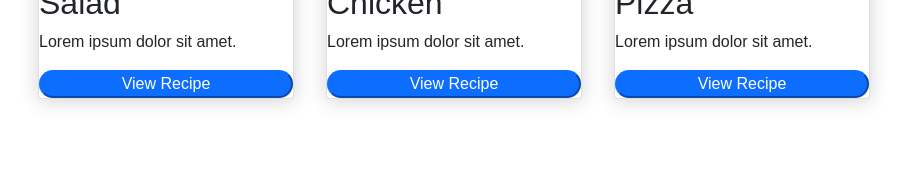
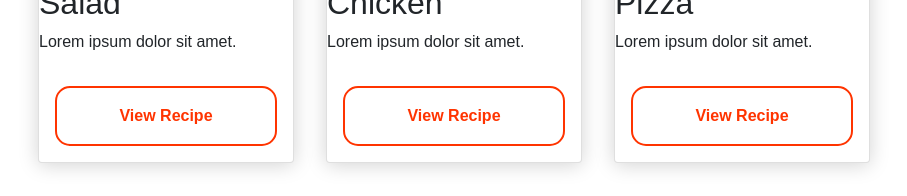
Before and after one commit to Asad-Ahmed-Yusuf/Foodie-, a React (Create React App) app: page / in a window 1280 px wide. Shown: the part 225-421 px from the top of the page, without its empty margins (186-1093 px from the left). Built offline with nearby package versions, Linux system fonts and the light colour scheme.

Commit message:
card button.

```diff
--- a/src/components/StyleSheet/Stylesheet.css
+++ b/src/components/StyleSheet/Stylesheet.css
@@ -157,20 +157,29 @@ a:hover {
   object-fit: cover;
 }
 
-.card .card__button {
-  border-radius: 30px;
-  margin-top: 0;
-  margin-bottom: 0%;
-  padding: 0;
-}
-
 .container {
   display: grid;
   grid-template-columns: repeat(auto-fit, minmax(12rem, 16rem));
   gap: 2rem;
   justify-content: center;
 }
+.card__btn {
+  padding: 1rem;
+  font-family: inherit;
+  font-weight: bold;
+  font-size: 1rem;
+  margin: 1rem;
+  border: 2px solid var(--color-accent);
+  background-color: transparent;
+  color: var(--color-accent);
+  border-radius: 15px;
+  transition: color 200ms ease-in;
+}
+.card:hover {
+  transform: scale(1.07);
+}
 
-.card:hover {
-  transform: scale(1.17);
+.card:hover .card__btn {
+  background: rgb(245, 67, 67);
+  color: white;
 }
--- a/src/components/card.jsx
+++ b/src/components/card.jsx
@@ -14,7 +14,7 @@ import sour from './images/sour.jpg'
                             <h2 className='card__tittle'>Salad</h2>
                             <p className='card__discription'>Lorem ipsum dolor sit amet.</p>
                             </div>
-                            <button className='card__button btn-primary'>View Recipe</button>
+                            <button className='card__btn'>View Recipe</button>
                     </div>
                     <div className="card">
                         <div className="card__body">
@@ -22,7 +22,7 @@ import sour from './images/sour.jpg'
                             <h2 className='card__tittle'>Chicken</h2>
                             <p className='card__discription'>Lorem ipsum dolor sit amet.</p>
                             </div>
-                            <button className='card__button btn-primary'>View Recipe</button>
+                            <button className='card__btn'>View Recipe</button>
                     </div>
                     <div className="card">
                         <div className="card__body">
@@ -30,7 +30,7 @@ import sour from './images/sour.jpg'
                             <h2 className='card__tittle'>Pizza</h2>
                             <p className='card__discription'>Lorem ipsum dolor sit amet.</p>
                             </div>
-                            <button className='card__button btn-primary'>View Recipe</button>
+                            <button className='card__btn'>View Recipe</button>
                     </div>
                 </div>
 
```
